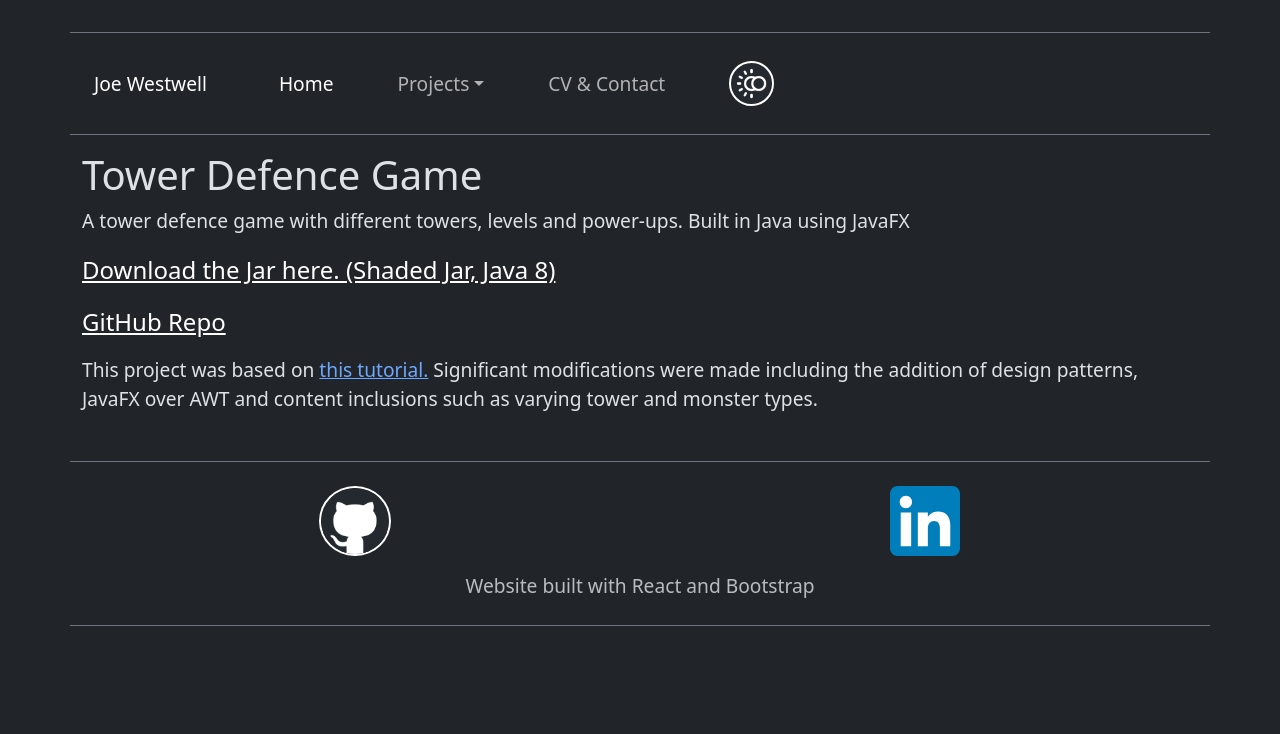
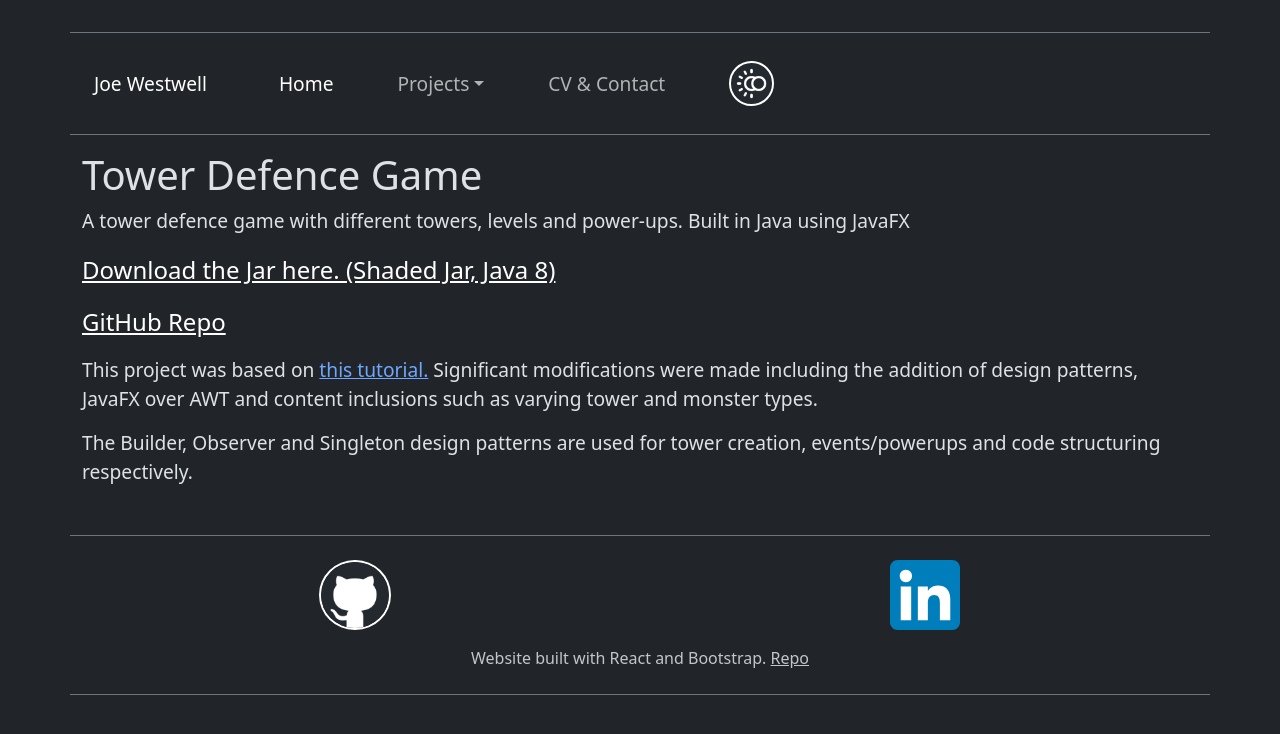
Before and after one commit to J-Wll/portfolio, a React (Vite) app: page /tower in a window 1280 px wide. Shown: the top 734 px of the page. Built offline with nearby package versions, Linux system fonts and the light colour scheme.

Commit message:
Minor content and styling

```diff
--- a/src/assets/app.css
+++ b/src/assets/app.css
@@ -124,6 +124,11 @@ li {
 }
 
 .subtle{
-    font-size: 0.9rem;
-    filter: opacity(0.8);
+    font-size: 1rem !important;
+    filter: opacity(0.85);
 }
+
+.subtle a{
+    font-size: 1rem !important;
+    color: var(--bs-body-color);
+}
--- a/src/components/footer.jsx
+++ b/src/components/footer.jsx
@@ -11,7 +11,7 @@ export default function Footer() {
                     src={github} alt="Github logo linking to my profile"></img></a>
                 <a className="col" href="https://www.linkedin.com/in/joe-westwell/"><img className="w-15 d-inline-block m-3"
                     src={linkedin} alt="LinkedIn logo linking to my profile"></img></a>
-                <p className="subtle">Website built with React and Bootstrap</p>
+                <p className="subtle">Website built with React and Bootstrap. <a href="https://github.com/J-Wll/portfolio">Repo</a></p>
             </section>
         </footer>
     )
--- a/src/pages/Tower.jsx
+++ b/src/pages/Tower.jsx
@@ -7,6 +7,7 @@ export default function Tower() {
             <BigLink href="https://github.com/J-Wll/tower-defence-javafx/releases/download/v1/tower-defence-javafx8-1.0-SNAPSHOT-shaded.jar" text="Download the Jar here. (Shaded Jar, Java 8)" />
             <BigLink href="https://github.com/J-Wll/tower-defence-javafx" text="GitHub Repo" />
             <p>This project was based on <a href="https://www.youtube.com/watch?v=Euiqdd09n68&list=PLB85864F4E46196A9">this tutorial.</a> Significant modifications were made including the addition of design patterns, JavaFX over AWT and content inclusions such as varying tower and monster types. </p>
+            <p>The Builder, Observer and Singleton design patterns are used for tower creation, events/powerups and code structuring respectively. </p>
         </div>
     )
 }
```
